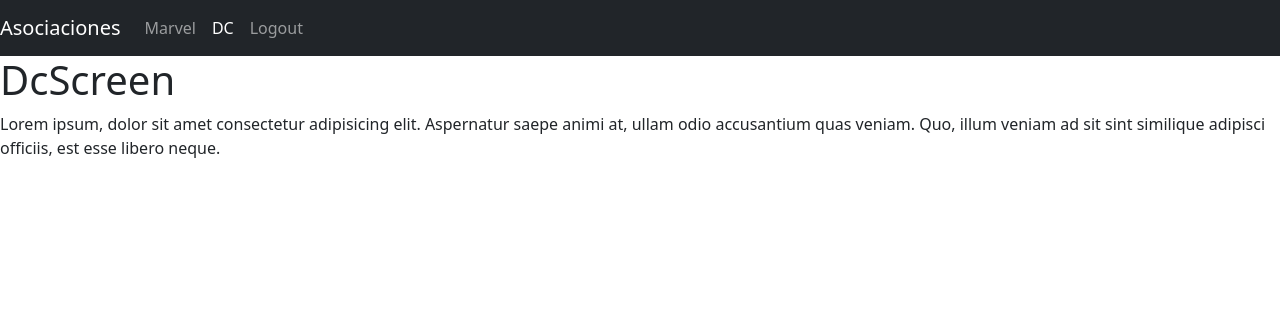
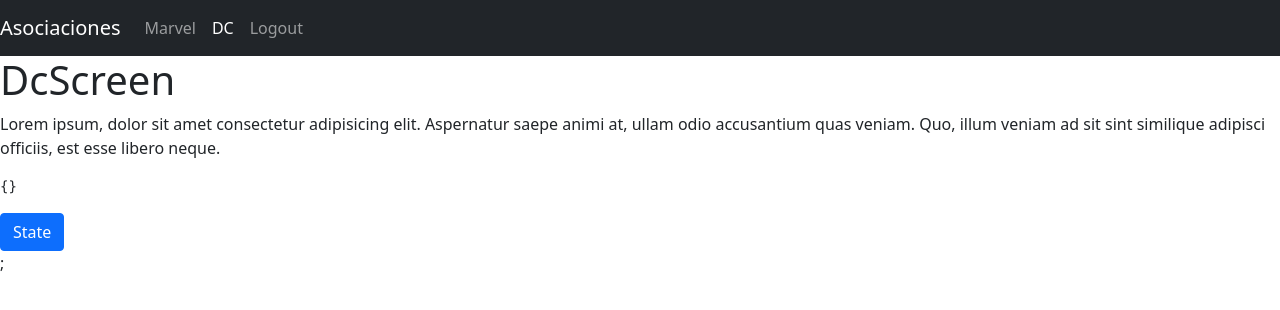
Before and after one commit to Fernando-ui/Rutas-React-V5, a React (Vite) app: page /dc in a window 1280 px wide. Shown: the top 310 px of the page. Built offline with nearby package versions, Linux system fonts and the light colour scheme.

Commit message:
anadiendo context y usestate

```diff
--- a/src/HeroesApp.jsx
+++ b/src/HeroesApp.jsx
@@ -1,9 +1,20 @@
-import React from 'react'
-import { AppRouter } from './routers/AppRouter'
+import React, { useState } from "react";
+import { AppRouter } from "./routers/AppRouter";
+import AuthReducer from "./components/auth/AuthReducer";
 
 export const HeroesApp = () => {
+  const [authState, setAuthState] = useState({});
   return (
-    <AppRouter/>
-
-  )
-}
+    <>
+      <AuthReducer.Provider
+        value={{
+          authState,
+          setAuthState,
+          payload:{},
+        }}
+      >
+        <AppRouter />;
+      </AuthReducer.Provider>
+    </>
+  );
+};
--- /dev/null
+++ b/src/components/auth/AuthReducer.jsx
@@ -0,0 +1,8 @@
+import { createContext } from 'react';
+
+const AuthContext = createContext({
+    name:'',
+    edad:0,
+    log:false
+});
+export default AuthContext;
--- a/src/components/dcs/DcScreen.jsx
+++ b/src/components/dcs/DcScreen.jsx
@@ -1,6 +1,16 @@
 import React from "react";
+import { useContext } from "react";
+import AuthContext from "../auth/AuthReducer";
 
 export const DcScreen = () => {
+
+  const {authState, setAuthState} = useContext(AuthContext);
+
+  const algo = 'feasdr';
+  const handleState = () => {
+   setAuthState({...authState,nombre:algo});
+  }
+
   return (
     <>
       <h1>DcScreen</h1>
@@ -9,6 +19,15 @@
         saepe animi at, ullam odio accusantium quas veniam. Quo, illum veniam ad
         sit sint similique adipisci officiis, est esse libero neque.
       </p>
+      <pre>
+        {JSON.stringify(authState, null, 3)}
+      </pre>
+      <button
+      className="btn btn-primary"
+      onClick={()=>handleState()}
+      >
+        State
+      </button>
     </>
   );
 };
--- a/src/components/login/LoginScreen.jsx
+++ b/src/components/login/LoginScreen.jsx
@@ -5,6 +5,8 @@
   const history = useHistory();
   const location = useLocation();
   console.log(location);
+  console.log(history);
+
 
   const handleMarvel = () => {
     history.replace("/marvel");
```
Also changed, not shown: src/routers/HomeScreen.jsx (+14 -12 lines).
